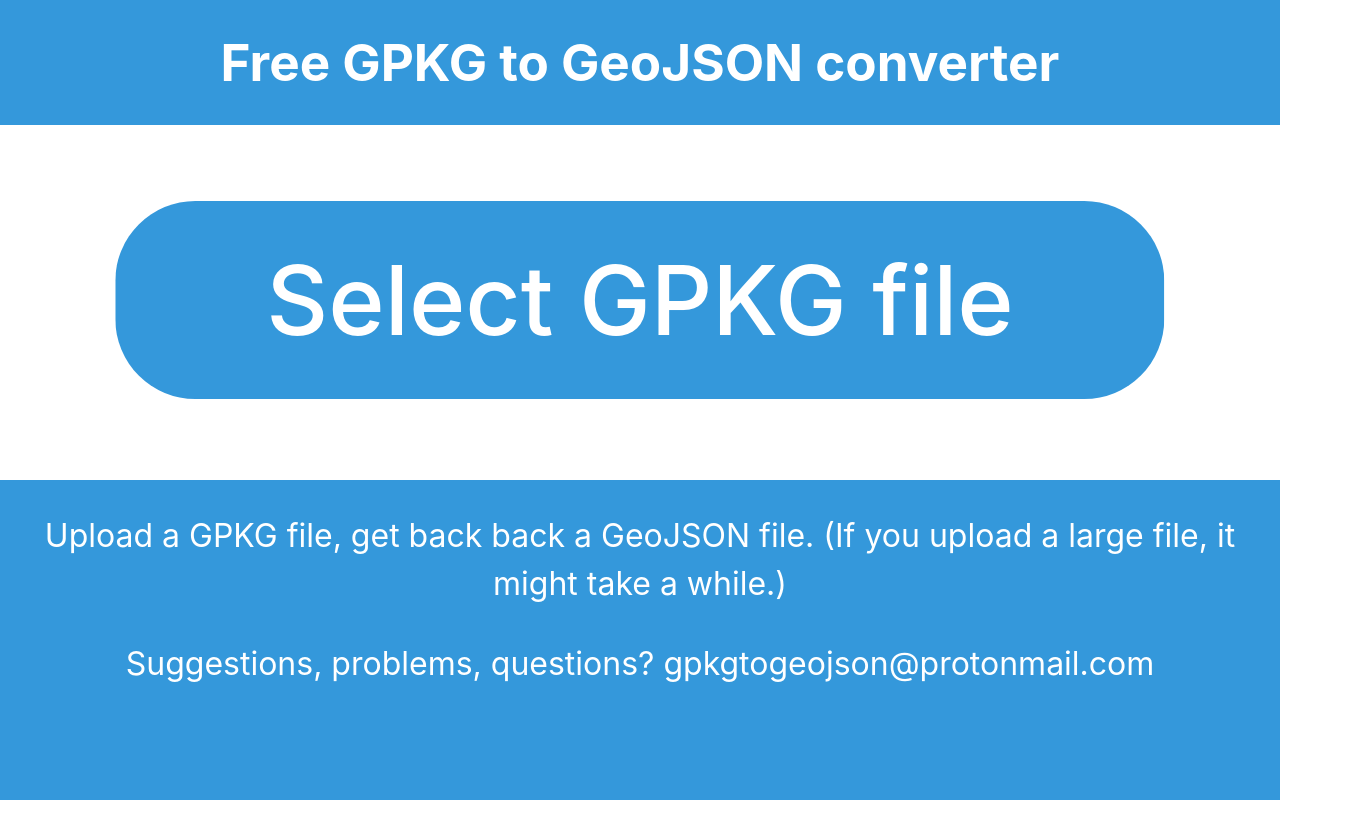
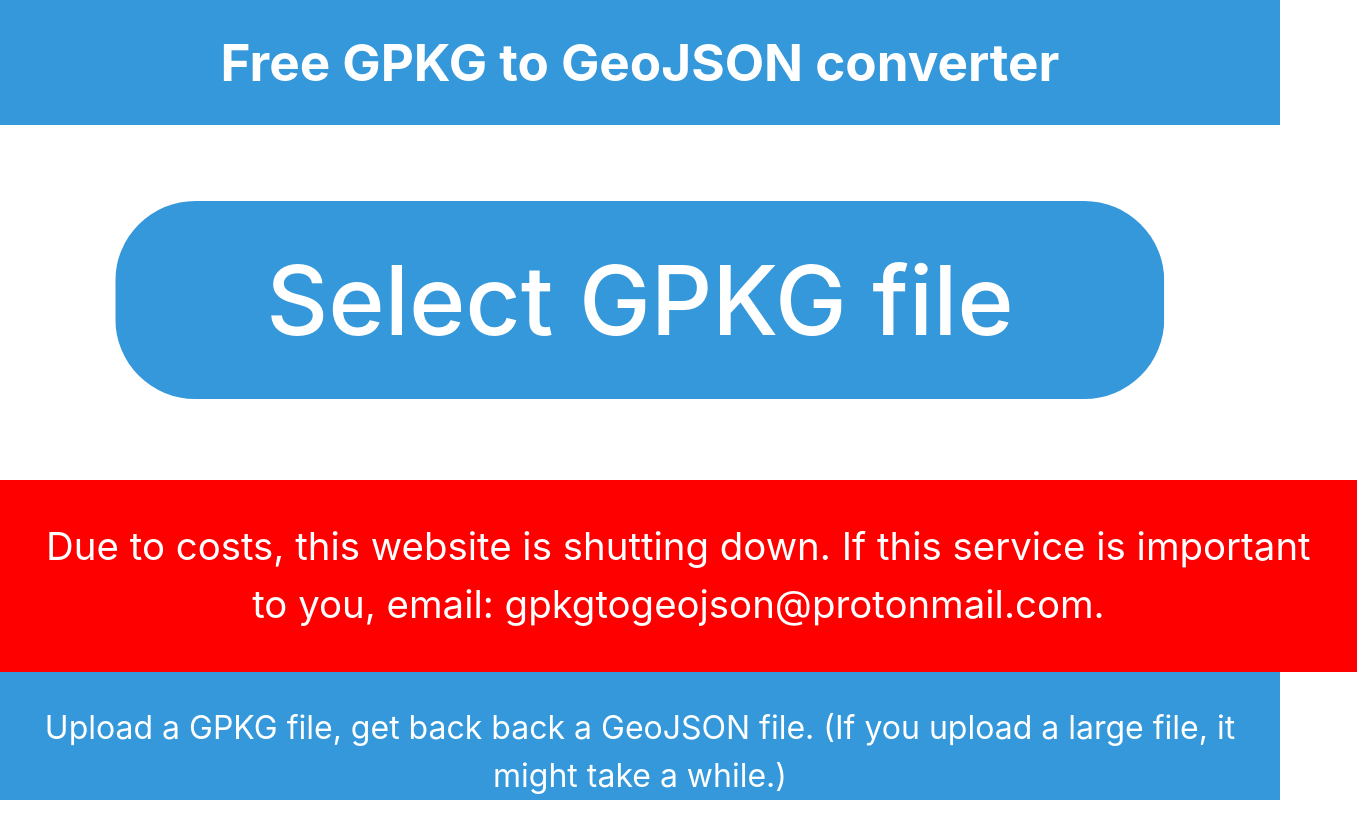
Before and after one commit to zabop/gpkgtogeojson, a React (Vite) app in the folder frontend/: page / in a window 1280 px wide. Shown: the top 838 px of the page, 1357 px wide, since content can reach past the window. Before the commit the page ends 800 px from the top, so only its background shows below. Built offline with nearby package versions, Linux system fonts and the light colour scheme.

Commit message:
shotdown notice

```diff
--- a/frontend/src/App.css
+++ b/frontend/src/App.css
@@ -24,7 +24,7 @@
   width: 100%;
   font-size: 1rem;
   text-align: center;
-  color: white
+  color: white;
 }
 
 .footer {
@@ -61,3 +61,12 @@ h1 {
   font-size: 3.2em;
   line-height: 1.1;
 }
+
+.warning-banner {
+  background-color: red;
+  color: white;
+  padding: 1em;
+  text-align: center;
+  font-size: 1.2em;
+  width: 100%;
+}
--- a/frontend/src/App.jsx
+++ b/frontend/src/App.jsx
@@ -57,11 +57,9 @@ const App = () => {
         setButtonText("Downloading GeoJSON"); // Update button text for download
       } else {
         console.error("Error sending file data:", response.statusText);
-        // Handle any errors that occur during the request
       }
     } catch (error) {
       console.error("Error sending file data:", error);
-      // Handle any errors during the fetch operation
     }
     _callback();
   };
@@ -80,7 +78,12 @@ const App = () => {
         style={{ display: "none" }}
         onChange={handleFileChange}
       />
+
       <div className="footer">
+        <div className="warning-banner">
+          Due to costs, this website is shutting down. If this service is
+          important to you, email: gpkgtogeojson@protonmail.com.
+        </div>
         <p>
           Upload a GPKG file, get back back a GeoJSON file. (If you upload a
           large file, it might take a while.)
```
